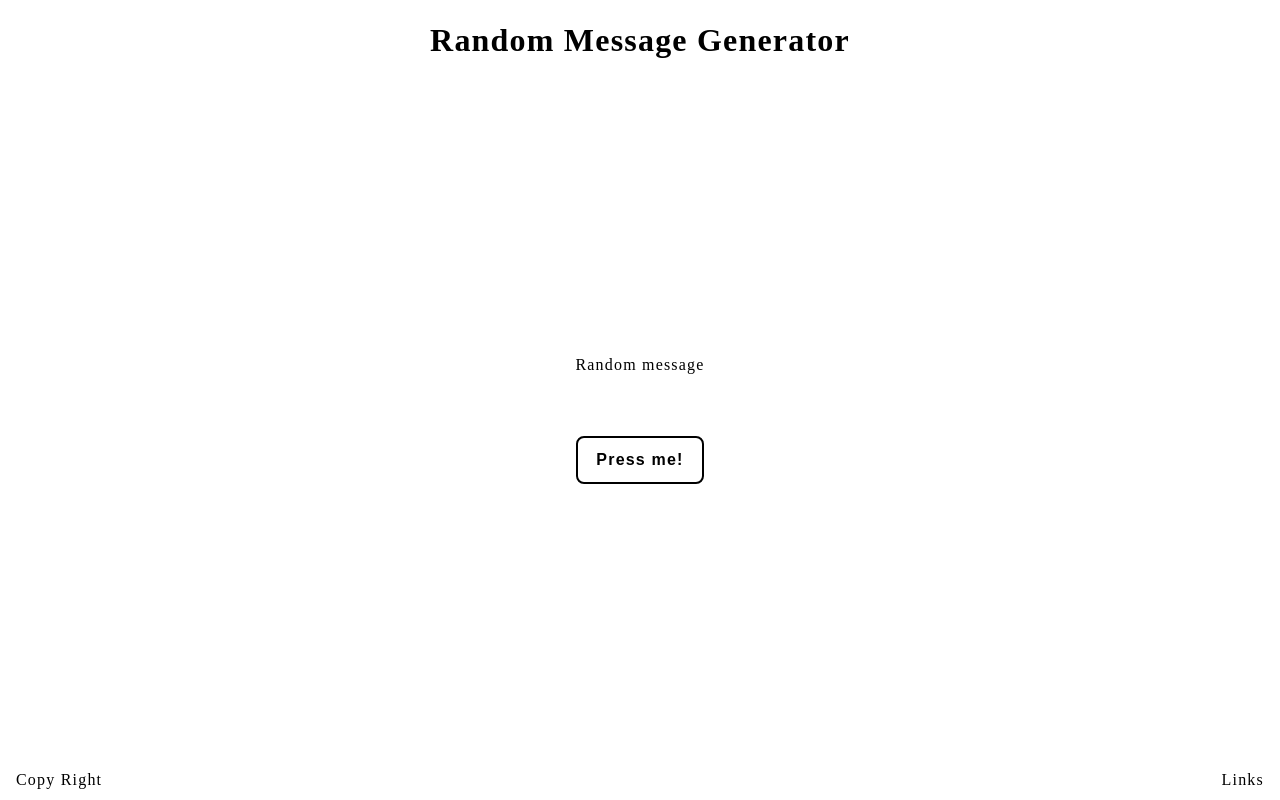
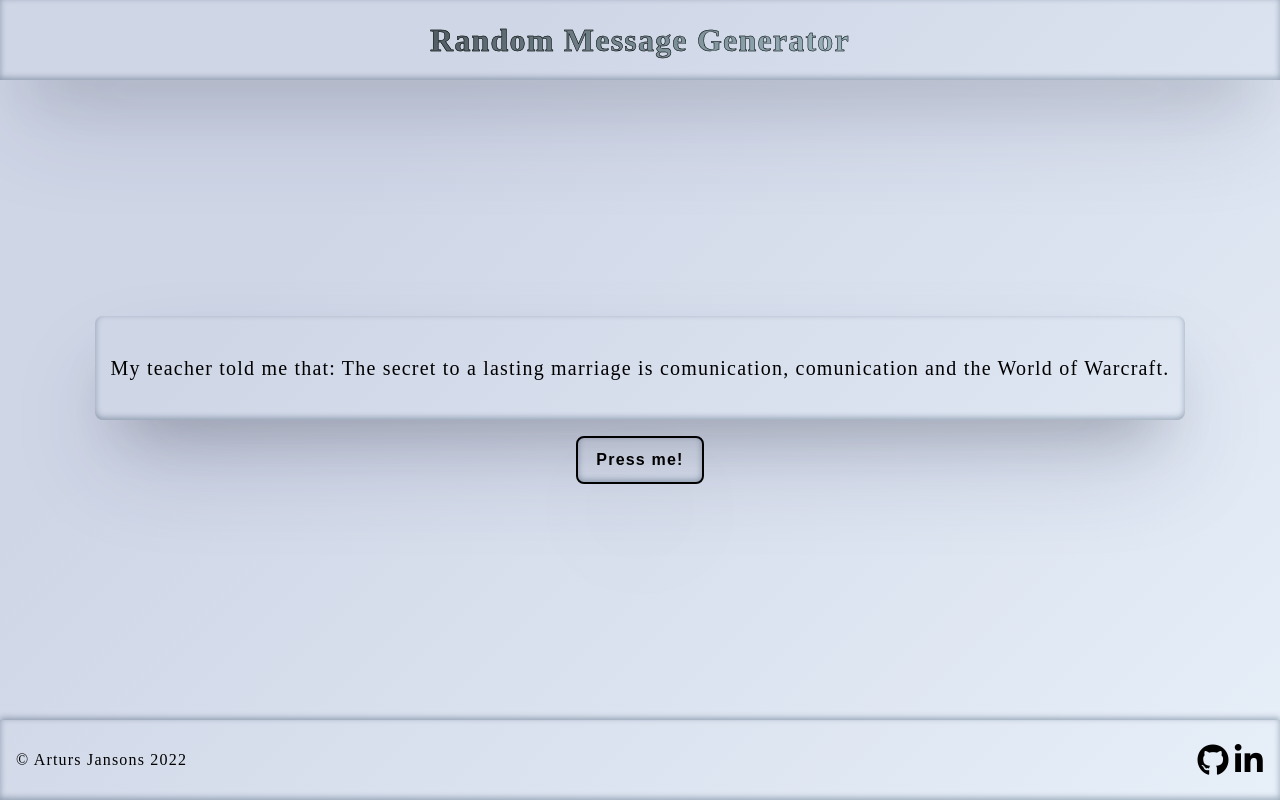
Before and after one commit to artjanso/Mixed-Messages, a plain HTML site: page index.html in a window 1280 px wide. Drawn offline with nearby package versions, Linux system fonts and the light colour scheme.

Commit message:
first commit

```diff
--- a/index.html
+++ b/index.html
@@ -22,8 +22,11 @@
         </section>
 
         <footer class="footer">
-            <p>Copy Right</p>
-            <p>Links</p>
+            <p>&copy Arturs Jansons 2022</p>
+            <div class="footer">
+                <a href="https://github.com/artjanso" target="_blank"><i class="fa fa-github fa-2x"></i></a>
+                <a href="https://www.linkedin.com/in/arturs-j-a25444109/" target="_blank"><i class="fa fa-linkedin fa-2x"></i></a>
+            </div>
         </footer>
 
         <!--Icons-->
--- a/script.js
+++ b/script.js
@@ -20,3 +20,5 @@
 
     htmlTag.innerHTML = output;
 };
+
+randomMessage();
--- a/style.css
+++ b/style.css
@@ -7,27 +7,59 @@
     letter-spacing: 0.075rem;
 }
 
+body {
+    /*Background gradient*/
+    background-color: #e7eff9;
+    background-image: linear-gradient(315deg, #e7eff9 0%, #cfd6e6 74%);
+}
+
+
 header {
     min-height: 10vh;
     display: flex;
     justify-content: center; /*Align items horizontaly*/
     align-items: center; /*Align items verticaly*/
     text-align: center; /*Aligns text to center when window is minimized*/
+
+    /*Text gradient*/
+    background-color: #2f4353;
+    background: -webkit-linear-gradient(315deg, #000000 0%, #aecad6 74%);
+    -webkit-background-clip: text;
+    -webkit-text-fill-color: transparent;
+
+    /*Border Around the text*/
+    -webkit-text-stroke-width: 0.03rem;
+    -webkit-text-stroke-color: rgb(0, 0, 0);
+
+    /*Shadow*/
+    box-shadow: rgba(50, 50, 93, 0.25) 0px 50px 100px -20px, rgba(0, 0, 0, 0.3) 0px 30px 60px -30px, rgba(10, 37, 64, 0.35) 0px -2px 6px 0px inset;
+
 }
 
 section {
     display: flex;
     justify-content: center; /*Align items horizontaly*/
     align-items: center; /*Align items verticaly*/
-    flex-direction: column;
+    flex-direction: column; /*Align items in column*/
 
-    min-height: 85vh;
+    min-height: 80vh;
 }
 
 #random-message {
   text-align: center;
-  min-height: 5rem;
-  margin: 0 1rem;
+  min-height: 6.5rem; /*Responsible for button to stay in place*/
+  padding: 1rem 1rem;
+  margin-bottom: 1rem;
+  font-size: 1.25rem;
+
+  display: flex;
+  justify-content: center; /*Align items horizontaly*/
+  align-items: center; /*Align items verticaly*/
+
+  border-radius: 0.5rem; /*Adjusts border radius*/
+
+  box-shadow: rgba(50, 50, 93, 0.25) 0px 50px 100px -20px, rgba(0, 0, 0, 0.3) 0px 30px 60px -30px, rgba(10, 37, 64, 0.35) 0px -2px 6px 0px inset;
+
 }
 
 button {
@@ -43,12 +75,14 @@
     font-weight: bold; /*Font weight*/
     font-size: 1rem; /*Font size*/
 
-    transition: ease-in 0.4s;
+    box-shadow: rgba(50, 50, 93, 0.25) 0px 50px 100px -20px, rgba(0, 0, 0, 0.3) 0px 30px 60px -30px, rgba(10, 37, 64, 0.35) 0px -2px 6px 0px inset;
+
+    transition: ease-in 0.2s;
 }
 
-button:hover {
+button:active, button:hover {
   background-color: gray;
-  transition: ease-in 0.4s;
+  transition: ease-in 0.2s;
   color: whitesmoke;
 }
 
@@ -56,7 +90,15 @@
     display: flex;
     justify-content: space-between; /*Align items horizontaly*/
     align-items: center; /*Align items verticaly*/
-    min-height: 5vh;
+    min-height: 10vh;
 
-    margin: 0 1rem;
+    padding: 0 1rem;
+
+    box-shadow: rgba(10, 37, 64, 0.35) 0px -2px 6px 0px, rgba(0, 0, 0, 0.3) 0px 30px 60px -30px, rgba(10, 37, 64, 0.35) 0px -2px 6px 0px inset;
+
+
 }
+
+footer a {
+    color: black;
+}
```
